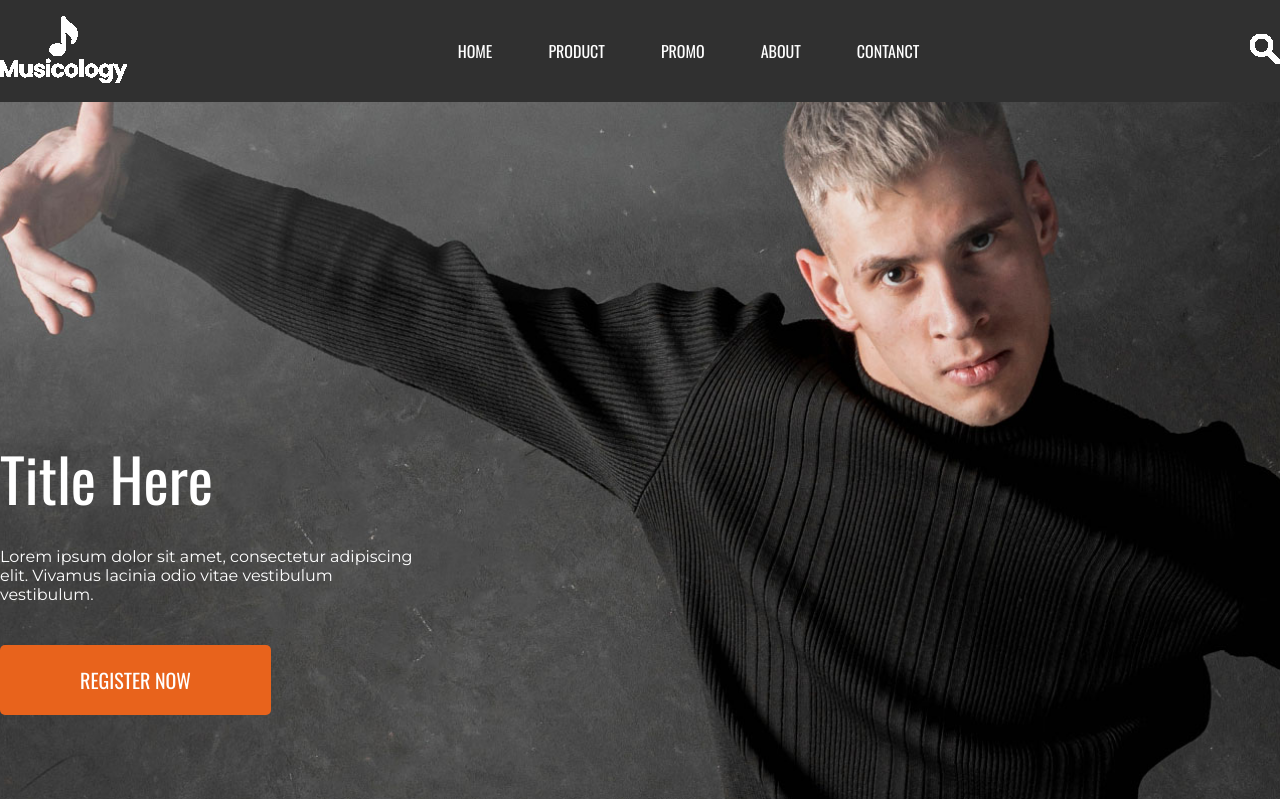
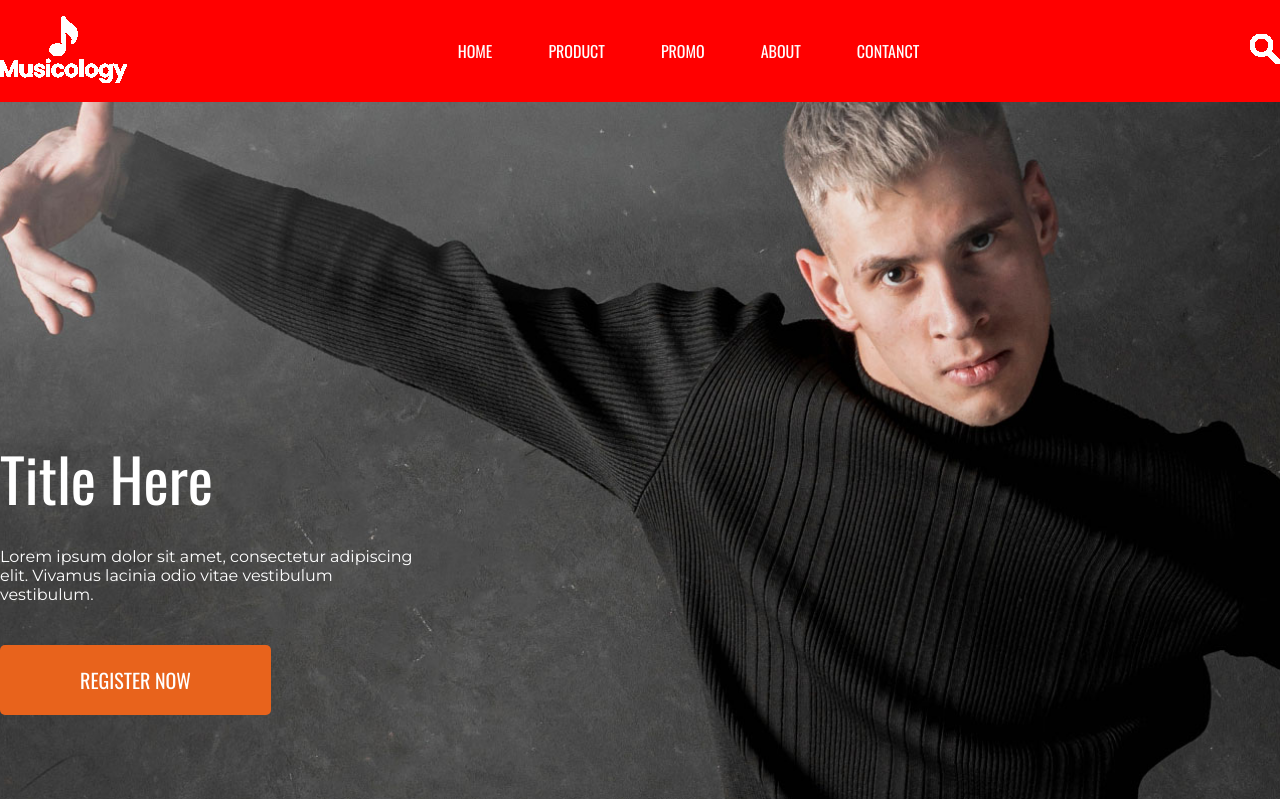
Before and after one commit to BatuhanNC/musicology, a PHP site: page / in a window 1280 px wide. Shown: the top 799 px of the page. Run offline with PHP 8.4, Linux system fonts and the light colour scheme.

Commit message:
Update style.css

```diff
--- a/style/style.css
+++ b/style/style.css
@@ -10,7 +10,7 @@ header{
 	position: fixed;
 	width: 100%;
 	height: 102px;
-	background-color: #303030;
+	background-color: red;
 }
 header .header{
 	width: 100%;
```
